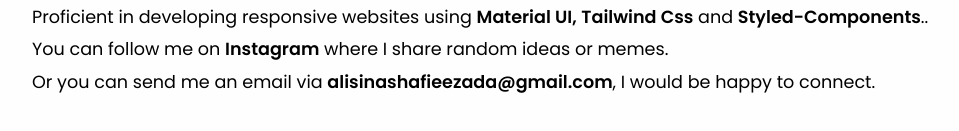
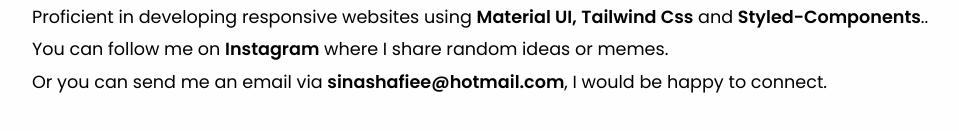
Before and after one commit to Sina-shafiee/sina-shafiee, a Next.js app: page / in a window 1280 px wide. Shown: the part 501-632 px from the top of the page, without its empty margins (124-1083 px from the left). Built offline with nearby package versions, Linux system fonts and the light colour scheme.

Commit message:
email update

```diff
--- a/components/Bio/Bio.tsx
+++ b/components/Bio/Bio.tsx
@@ -21,9 +21,7 @@
       <p className={styles.paragraph}>
         Or you can send me an email via{' '}
         <strong>
-          <a href='mailto:alisinashafieezada@gmail.com'>
-            alisinashafieezada@gmail.com
-          </a>
+          <a href='mailto:sinashafiee@hotmail.com'>sinashafiee@hotmail.com</a>
         </strong>
         , I would be happy to connect.
       </p>
```
